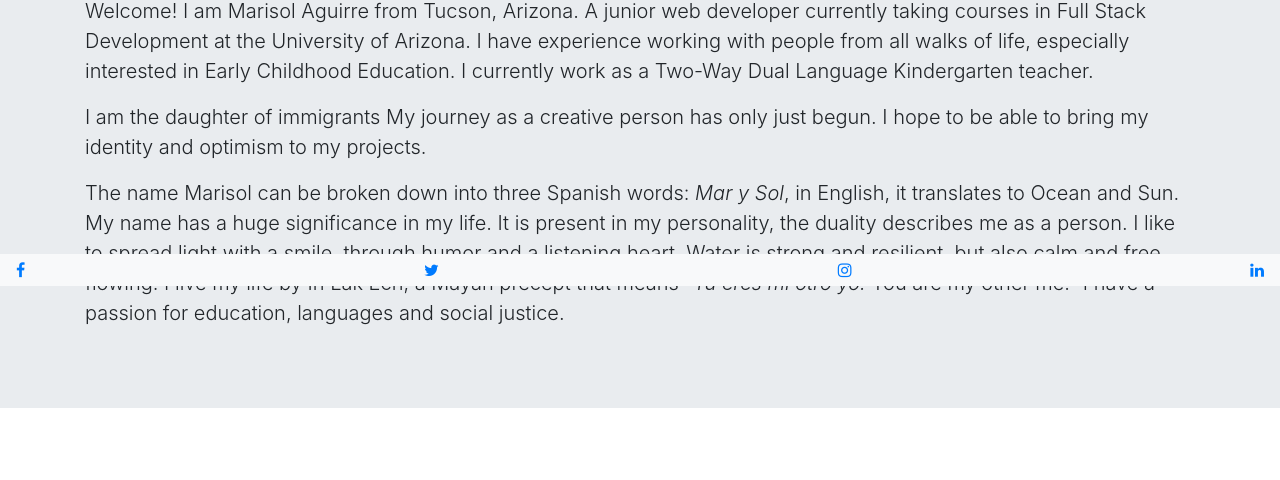
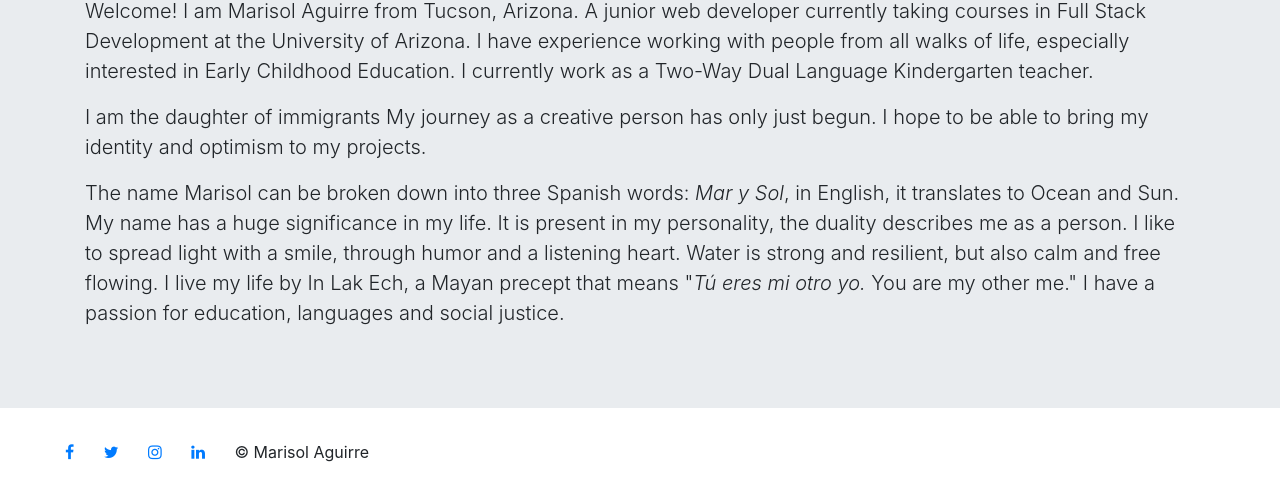
Before and after one commit to solaguirre/solaguirre.github.io, a plain HTML site: page index.html in a window 1280 px wide. Shown: the part 514-994 px from the top of the page. Drawn offline with nearby package versions, Linux system fonts and the light colour scheme.

Commit message:
Updated the read me and checked document for typos.

```diff
--- a/assets/css/style.css
+++ b/assets/css/style.css
@@ -13,11 +13,19 @@
     list-style-type: none;
 }
 
-.container ul li, .footer {
+.container ul li{
     display: inline-block;
-    margin-left: 25px;
+    margin-left: 15px;
 }
 
 .col {
     align-self: start;
 }
+
+.footer ul{
+    list-style-type: none;
+}
+
+.footer ul li {
+    display: inline-block;
+    margin-left: 25px;
--- a/index.html
+++ b/index.html
@@ -85,12 +85,14 @@
     </div>
     <!-- footer begins        -->
     <footer class="footer">
-        <nav class="navbar fixed-bottom navbar-light bg-light">
-            <a href="https://www.facebook.com/aguirremarisol" class="fa fa-facebook"></a>
-            <a href="https://twitter.com/ungirasoul" class="fa fa-twitter"></a>
-            <a href="https://www.instagram.com/mar.e.soul/" class="fa fa-instagram"></a>
-            <a href="https://www.linkedin.com/in/marisol-aguirre-93688296/" class="fa fa-linkedin"></a>
-        </nav>
+        <ul>
+            <li><a href="https://www.facebook.com/aguirremarisol" class="fa fa-facebook"></a></li>
+            <li><a href="https://twitter.com/ungirasoul" class="fa fa-twitter"></a></li>
+            <li><a href="https://www.instagram.com/mar.e.soul/" class="fa fa-instagram"></a></li>
+            <li><a href="https://www.linkedin.com/in/marisol-aguirre-93688296/" class="fa fa-linkedin"></a>
+            </li>
+            <li> &copy; Marisol Aguirre</li>
+        </ul>
 
     </footer>
 
```
Also changed, not shown: contact.html (+18 -2 lines), portfolio.html (+5 -0 lines), 3 other files.
